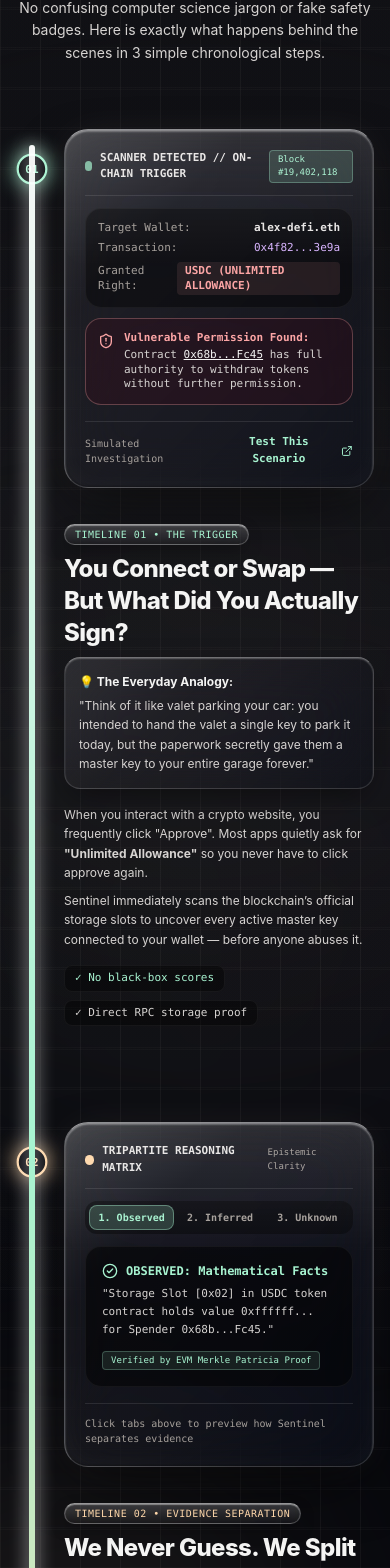
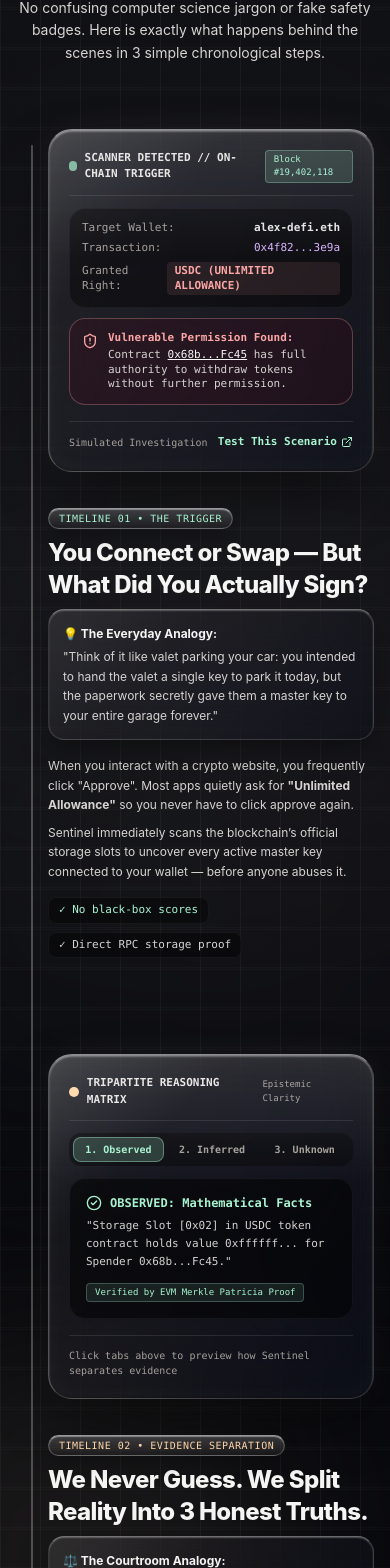
Before and after one commit to abhinandanhota5-code/sentinel-web3-security, a React (Vite) app in the folder frontend/: page / in a window 390 px wide. Shown: the part 2073-3641 px from the top of the page. Built offline with nearby package versions, Linux system fonts and the light colour scheme.

Commit message:
fix(timeline): replace bright white dot with smooth dull tabular dot & remove row bullet markings

```diff
--- a/frontend/src/components/HowItWorksTimeline.tsx
+++ b/frontend/src/components/HowItWorksTimeline.tsx
@@ -28,52 +28,56 @@ export const HowItWorksTimeline: React.FC<HowItWorksTimelineProps> = ({ onSelect
   const [copiedCode, setCopiedCode] = useState(false);
   const [simulatedRevoked, setSimulatedRevoked] = useState(false);
   const timelineRef = useRef<HTMLDivElement>(null);
-  const [scrollProgress, setScrollProgress] = useState(0.04);
+  const targetProgressRef = useRef(0.04);
+  const currentProgressRef = useRef(0.04);
+  const [smoothProgress, setSmoothProgress] = useState(0.04);
 
   useEffect(() => {
-    let animationFrameId: number;
+    let rafId: number;
 
-    const handleScroll = () => {
+    const calculateTarget = () => {
       if (!timelineRef.current) return;
       const rect = timelineRef.current.getBoundingClientRect();
       const windowHeight = window.innerHeight;
 
-      // Start rolling when top of timeline reaches 70% of screen height
-      const startTrigger = windowHeight * 0.70;
-      // Finish when bottom reaches 40% of screen height
-      const endTrigger = windowHeight * 0.40;
+      // Start smoothly when top of timeline reaches 72% of screen height
+      const startTrigger = windowHeight * 0.72;
+      // Complete when bottom reaches 38% of screen height
+      const endTrigger = windowHeight * 0.38;
 
       const totalDistance = rect.height - (startTrigger - endTrigger);
       const currentScrolled = startTrigger - rect.top;
 
       const rawProgress = totalDistance > 0 ? currentScrolled / totalDistance : 0;
       const clamped = Math.max(0.02, Math.min(0.98, rawProgress));
-
-      setScrollProgress(clamped);
+      targetProgressRef.current = clamped;
     };
 
-    const onScroll = () => {
-      cancelAnimationFrame(animationFrameId);
-      animationFrameId = requestAnimationFrame(handleScroll);
+    const handleScroll = () => {
+      calculateTarget();
     };
 
-    window.addEventListener('scroll', onScroll, { passive: true });
-    window.addEventListener('resize', onScroll, { passive: true });
-    handleScroll();
+    // Smooth lerping frame loop for frictionless tabular dot glide
+    const tick = () => {
+      const diff = targetProgressRef.current - currentProgressRef.current;
+      if (Math.abs(diff) > 0.0001) {
+        currentProgressRef.current += diff * 0.12;
+        setSmoothProgress(currentProgressRef.current);
+      }
+      rafId = requestAnimationFrame(tick);
+    };
+
+    window.addEventListener('scroll', handleScroll, { passive: true });
+    window.addEventListener('resize', handleScroll, { passive: true });
+    calculateTarget();
+    rafId = requestAnimationFrame(tick);
 
     return () => {
-      cancelAnimationFrame(animationFrameId);
-      window.removeEventListener('scroll', onScroll);
-      window.removeEventListener('resize', onScroll);
+      window.removeEventListener('scroll', handleScroll);
+      window.removeEventListener('resize', handleScroll);
+      cancelAnimationFrame(rafId);
     };
   }, []);
-
-  const isStep1Active = scrollProgress >= 0.05;
-  const isStep1Focus = scrollProgress < 0.38;
-  const isStep2Active = scrollProgress >= 0.40;
-  const isStep2Focus = scrollProgress >= 0.38 && scrollProgress < 0.72;
-  const isStep3Active = scrollProgress >= 0.72;
-  const isStep3Focus = scrollProgress >= 0.72;
 
   const handleCopyCode = () => {
     navigator.clipboard.writeText("approve(0x68b3465833fb72A70ecDF485E0e4C7bD8665Fc45, 0)");
@@ -196,55 +200,30 @@ export const HowItWorksTimeline: React.FC<HowItWorksTimelineProps> = ({ onSelect
         {/* The Timeline Container with Center Spine & Dynamic Rolling Dot */}
         <div ref={timelineRef} className="relative w-full flex flex-col items-center mt-6 sm:mt-10">
 
-          {/* Static Vertical Spine Track Rail */}
+          {/* Subtle Hairline Spine Track Rail */}
           <div
-            className="absolute left-4 sm:left-6 md:left-1/2 top-4 bottom-4 w-1.5 sm:w-2 md:w-2.5 -translate-x-1/2 rounded-full opacity-30"
+            className="absolute left-4 sm:left-6 md:left-1/2 top-4 bottom-4 w-[2px] -translate-x-1/2 rounded-full bg-white/10"
+          />
+
+          {/* Subtle Elapsed Track Fill Line (Muted) */}
+          <div
+            className="absolute left-4 sm:left-6 md:left-1/2 top-4 w-[2px] -translate-x-1/2 rounded-full pointer-events-none z-20 bg-stone-400/30 transition-all duration-75 ease-out"
             style={{
-              background: 'linear-gradient(180deg, #a7f3d0 0%, #fed7aa 50%, #d8b4fe 100%)'
+              height: `${Math.max(2, Math.min(96, smoothProgress * 100))}%`
             }}
           />
 
-          {/* Dynamic Trailing Illuminated Fill Line behind the white dot */}
+          {/* Dull Tabular Dot (Smoothly moves up and down with user scroll) */}
           <div
-            className="absolute left-4 sm:left-6 md:left-1/2 top-4 w-1.5 sm:w-2 md:w-2.5 -translate-x-1/2 rounded-full pointer-events-none z-20 shadow-[0_0_18px_rgba(255,255,255,0.85)] transition-all duration-75 ease-out"
+            className="absolute left-4 sm:left-6 md:left-1/2 z-30 pointer-events-none will-change-transform"
             style={{
-              height: `${Math.max(2, Math.min(96, scrollProgress * 100))}%`,
-              background: 'linear-gradient(180deg, rgba(255,255,255,0.95) 0%, #a7f3d0 35%, #fed7aa 70%, #ffffff 100%)'
-            }}
-          />
-
-          {/* Dynamic Rolling Glowing White Dot (rolls top-to-bottom tracking user scroll) */}
-          <div
-            className="absolute left-4 sm:left-6 md:left-1/2 z-40 pointer-events-none transition-all duration-75 ease-out"
-            style={{
-              top: `${Math.max(3, Math.min(97, scrollProgress * 100))}%`,
-              transform: 'translate(-50%, -50%)'
+              top: `${Math.max(2.5, Math.min(97.5, smoothProgress * 100))}%`,
+              transform: 'translate(-50%, -50%) translateZ(0)'
             }}
           >
-            {/* Outer radar ripple pulse */}
-            <div className="absolute -inset-3 rounded-full bg-white/40 animate-ping pointer-events-none" />
-
-            {/* Ambient diffusion glow */}
-            <div className="absolute -inset-4 rounded-full bg-white/30 blur-md pointer-events-none" />
-
-            {/* Radiant White Orb Core with Specular Outer Ring */}
-            <div className="relative w-7 h-7 sm:w-8 sm:h-8 rounded-full bg-white shadow-[0_0_26px_8px_rgba(255,255,255,0.98),0_0_45px_16px_rgba(167,243,208,0.7)] border-2 border-stone-100 flex items-center justify-center">
-              <div className="w-2.5 h-2.5 rounded-full bg-[#07080d] shadow-inner" />
-            </div>
-
-            {/* Floating Live Stage HUD Badge (Desktop) */}
-            <div className="absolute left-10 top-1/2 -translate-y-1/2 whitespace-nowrap hidden lg:flex items-center gap-2 px-3 py-1 rounded-full liquid-glass border border-white/40 text-[10px] font-mono font-bold shadow-2xl backdrop-blur-xl">
-              <span className="w-2 h-2 rounded-full bg-emerald-400 animate-pulse" />
-              <span className="text-white">
-                {scrollProgress < 0.35
-                  ? 'STAGE 01 // DETECT TRIGGER'
-                  : scrollProgress < 0.72
-                  ? 'STAGE 02 // SEPARATE PROOFS'
-                  : 'STAGE 03 // 1-CLICK RESOLUTION'}
-              </span>
-              <span className="text-stone-300 text-[9px] bg-white/10 px-1.5 py-0.5 rounded font-mono">
-                {Math.round(scrollProgress * 100)}%
-              </span>
+            {/* Minimalist Dull Tabular Marker: Clean precision disc with subtle border */}
+            <div className="w-3.5 h-3.5 sm:w-4 sm:h-4 rounded-full bg-[#d6cfc7] border border-stone-500/40 shadow-sm flex items-center justify-center">
+              <div className="w-1.5 h-1.5 rounded-full bg-[#12141c]" />
             </div>
           </div>
 
@@ -255,29 +234,11 @@ export const HowItWorksTimeline: React.FC<HowItWorksTimelineProps> = ({ onSelect
                 TIMELINE 1: THE INCOMING WARNING
                 (Left Visual Mockup / Right Plain-English Explanation)
                 ================================================================ */}
-            <div className="w-full flex flex-col md:flex-row items-center justify-between gap-8 pl-12 sm:pl-16 md:pl-0 relative">
-
-              {/* Center Spine Node Indicator */}
-              <div className="absolute left-4 sm:left-6 md:left-1/2 -translate-x-1/2 top-10 md:top-1/2 -translate-y-1/2 z-30 pointer-events-none">
-                <div className="relative flex items-center justify-center">
-                  <div className={`w-7 h-7 sm:w-8 sm:h-8 rounded-full bg-[#07080d] border-2 transition-all duration-300 flex items-center justify-center ${
-                    isStep1Active
-                      ? 'border-[#a7f3d0] shadow-[0_0_20px_rgba(167,243,208,0.9)] scale-110'
-                      : 'border-[#a7f3d0]/40 opacity-70'
-                  }`}>
-                    <span className={`text-[10px] font-mono font-extrabold ${isStep1Active ? 'text-[#a7f3d0]' : 'text-stone-400'}`}>01</span>
-                  </div>
-                  {isStep1Active && <div className="absolute inset-0 rounded-full bg-[#a7f3d0]/30 animate-ping" />}
-                </div>
-              </div>
+            <div className="w-full flex flex-col md:flex-row items-center justify-between gap-8 pl-8 sm:pl-10 md:pl-0 relative">
 
               {/* LEFT: Visual Snapshot Card (DevJams historical image aesthetic) */}
               <div className="w-full md:w-[46%] group">
-                <div className={`liquid-glass rounded-3xl p-5 shadow-2xl relative overflow-hidden liquid-card-hover transition-all duration-300 ${
-                  isStep1Focus
-                    ? 'border-2 border-[#a7f3d0]/70 shadow-[0_0_35px_rgba(167,243,208,0.25)] ring-1 ring-[#a7f3d0]/40'
-                    : 'border border-[#a7f3d0]/30'
-                }`}>
+                <div className="liquid-glass rounded-3xl p-5 shadow-2xl relative overflow-hidden liquid-card-hover border border-[#a7f3d0]/30">
 
                   {/* Mockup Header */}
                   <div className="flex items-center justify-between pb-3 mb-3 border-b border-white/10 text-[11px] font-mono">
@@ -369,29 +330,11 @@ export const HowItWorksTimeline: React.FC<HowItWorksTimelineProps> = ({ onSelect
                 TIMELINE 2: SEPARATING PROOF FROM GUESSWORK
                 (Left Plain-English Explanation / Right Visual Mockup)
                 ================================================================ */}
-            <div className="w-full flex flex-col md:flex-row-reverse items-center justify-between gap-8 pl-12 sm:pl-16 md:pl-0 relative">
-
-              {/* Center Spine Node Indicator */}
-              <div className="absolute left-4 sm:left-6 md:left-1/2 -translate-x-1/2 top-10 md:top-1/2 -translate-y-1/2 z-30 pointer-events-none">
-                <div className="relative flex items-center justify-center">
-                  <div className={`w-7 h-7 sm:w-8 sm:h-8 rounded-full bg-[#07080d] border-2 transition-all duration-300 flex items-center justify-center ${
-                    isStep2Active
-                      ? 'border-[#fed7aa] shadow-[0_0_20px_rgba(254,215,170,0.9)] scale-110'
-                      : 'border-[#fed7aa]/40 opacity-70'
-                  }`}>
-                    <span className={`text-[10px] font-mono font-extrabold ${isStep2Active ? 'text-[#fed7aa]' : 'text-stone-400'}`}>02</span>
-                  </div>
-                  {isStep2Active && <div className="absolute inset-0 rounded-full bg-[#fed7aa]/30 animate-ping" />}
-                </div>
-              </div>
+            <div className="w-full flex flex-col md:flex-row-reverse items-center justify-between gap-8 pl-8 sm:pl-10 md:pl-0 relative">
 
               {/* RIGHT: Visual Snapshot Card (Interactive Tripartite decomposition) */}
               <div className="w-full md:w-[46%] group">
-                <div className={`liquid-glass rounded-3xl p-5 shadow-2xl relative overflow-hidden liquid-card-hover transition-all duration-300 ${
-                  isStep2Focus
-                    ? 'border-2 border-[#fed7aa]/70 shadow-[0_0_35px_rgba(254,215,170,0.25)] ring-1 ring-[#fed7aa]/40'
-                    : 'border border-[#fed7aa]/30'
-                }`}>
+                <div className="liquid-glass rounded-3xl p-5 shadow-2xl relative overflow-hidden liquid-card-hover border border-[#fed7aa]/30">
 
                   {/* Mockup Header */}
                   <div className="flex items-center justify-between pb-3 mb-3 border-b border-white/10 text-[11px] font-mono">
@@ -520,29 +463,11 @@ export const HowItWorksTimeline: React.FC<HowItWorksTimelineProps> = ({ onSelect
                 TIMELINE 3: EXACT DOLLARS IN DANGER & 1-CLICK RESOLUTION
                 (Left Visual Mockup / Right Plain-English Explanation)
                 ================================================================ */}
-            <div className="w-full flex flex-col md:flex-row items-center justify-between gap-8 pl-12 sm:pl-16 md:pl-0 relative">
-
-              {/* Center Spine Node Indicator */}
-              <div className="absolute left-4 sm:left-6 md:left-1/2 -translate-x-1/2 top-10 md:top-1/2 -translate-y-1/2 z-30 pointer-events-none">
-                <div className="relative flex items-center justify-center">
-                  <div className={`w-7 h-7 sm:w-8 sm:h-8 rounded-full bg-[#07080d] border-2 transition-all duration-300 flex items-center justify-center ${
-                    isStep3Active
-                      ? 'border-[#fca5a5] shadow-[0_0_20px_rgba(252,165,165,0.9)] scale-110'
-                      : 'border-[#fca5a5]/40 opacity-70'
-                  }`}>
-                    <span className={`text-[10px] font-mono font-extrabold ${isStep3Active ? 'text-[#fca5a5]' : 'text-stone-400'}`}>03</span>
-                  </div>
-                  {isStep3Active && <div className="absolute inset-0 rounded-full bg-[#fca5a5]/30 animate-ping" />}
-                </div>
-              </div>
+            <div className="w-full flex flex-col md:flex-row items-center justify-between gap-8 pl-8 sm:pl-10 md:pl-0 relative">
 
               {/* LEFT: Visual Snapshot Card (Blast radius dollar meter & revoke button) */}
               <div className="w-full md:w-[46%] group">
-                <div className={`liquid-glass rounded-3xl p-5 shadow-2xl relative overflow-hidden liquid-card-hover transition-all duration-300 ${
-                  isStep3Focus
-                    ? 'border-2 border-[#fca5a5]/70 shadow-[0_0_35px_rgba(252,165,165,0.25)] ring-1 ring-[#fca5a5]/40'
-                    : 'border border-[#fca5a5]/30'
-                }`}>
+                <div className="liquid-glass rounded-3xl p-5 shadow-2xl relative overflow-hidden liquid-card-hover border border-[#fca5a5]/30">
 
                   {/* Mockup Header */}
                   <div className="flex items-center justify-between pb-3 mb-3 border-b border-white/10 text-[11px] font-mono">
```
